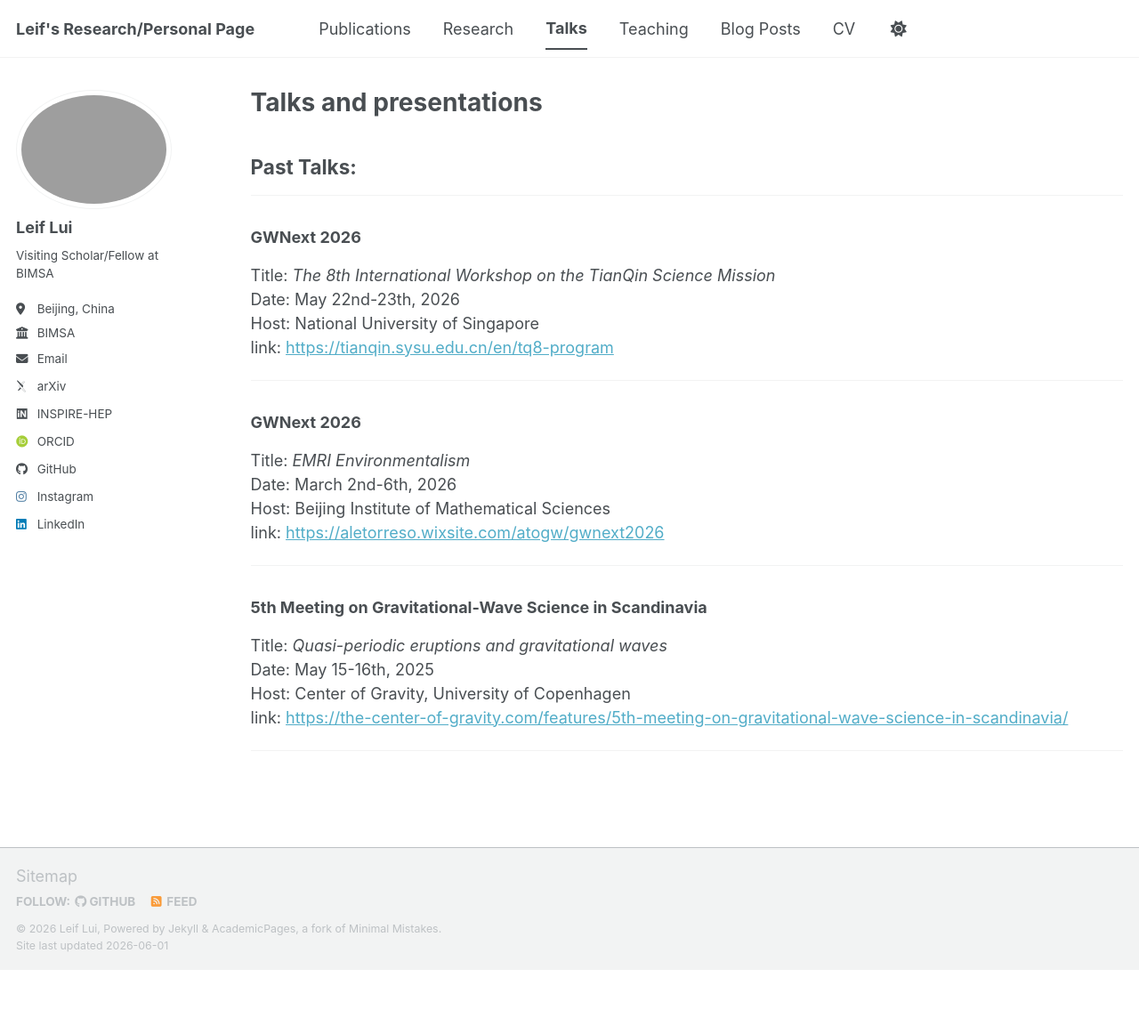
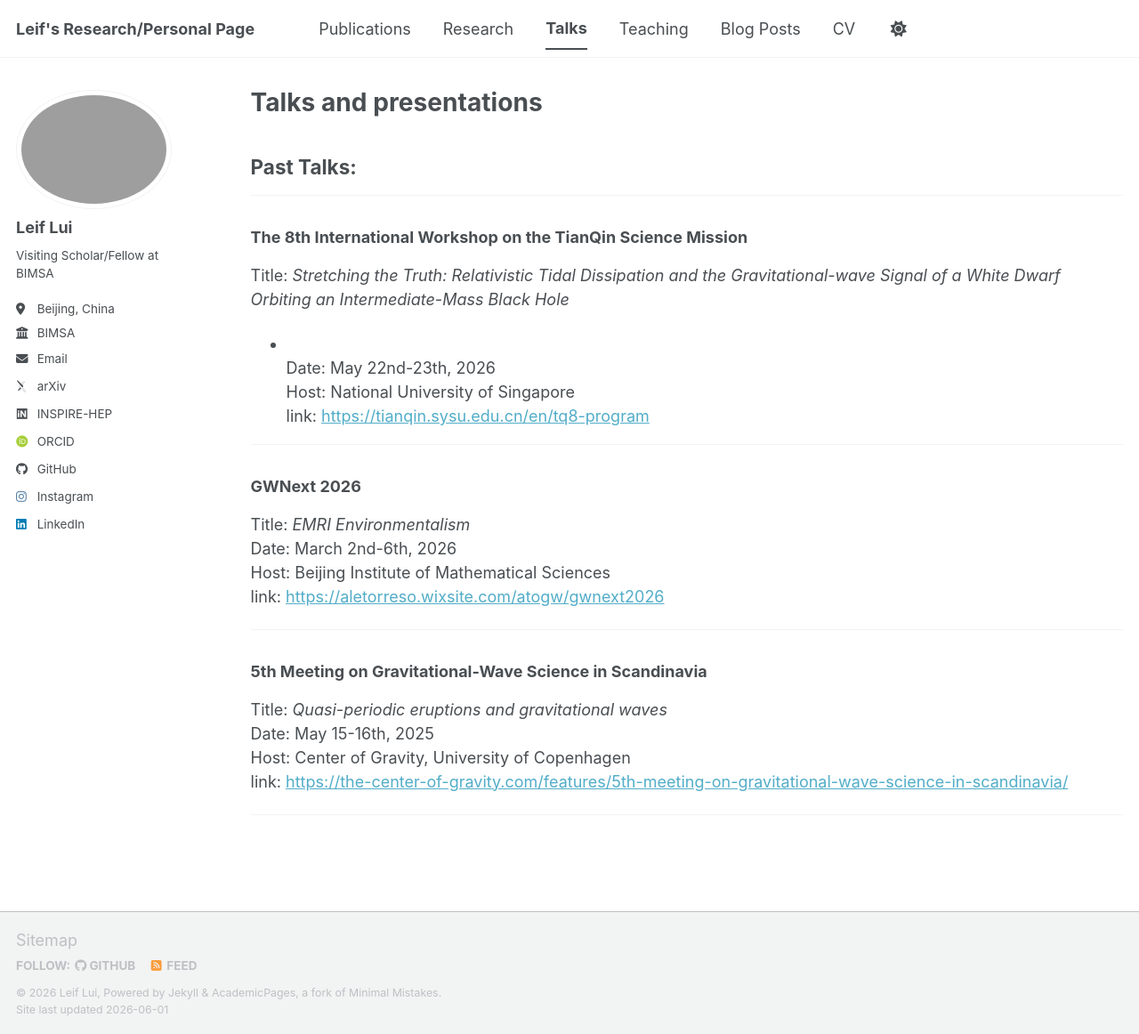
Before and after one commit to leiflui/leiflui.github.io, a Jekyll site: the page built from _pages/talks.md, in a window 1280 px wide and 1162 px high. Shown: the whole window at 89% size. Built offline with Jekyll 4.4.1, drawn with Linux system fonts in a browser that asks for light colours; some web fonts are replaced; a script bundle is joined from its source files by our own code; library files that are not in the unit come from our copies.

Commit message:
Update details for GWNext 2026 talk

```diff
--- a/_pages/talks.md
+++ b/_pages/talks.md
@@ -8,8 +8,9 @@ author_profile: true
 ## Past Talks:
 ------
 
-### GWNext 2026
-Title: *The 8th International Workshop on the TianQin Science Mission* <br>
+### The 8th International Workshop on the TianQin Science Mission
+Title: *Stretching the Truth: Relativistic Tidal Dissipation and the Gravitational-wave Signal of a White Dwarf Orbiting an Intermediate-Mass Black Hole*
+* <br>
 Date: May 22nd-23th, 2026<br>
 Host: National University of Singapore<br>
 link: [https://tianqin.sysu.edu.cn/en/tq8-program](https://tianqin.sysu.edu.cn/en/tq8-program)<br>
```
